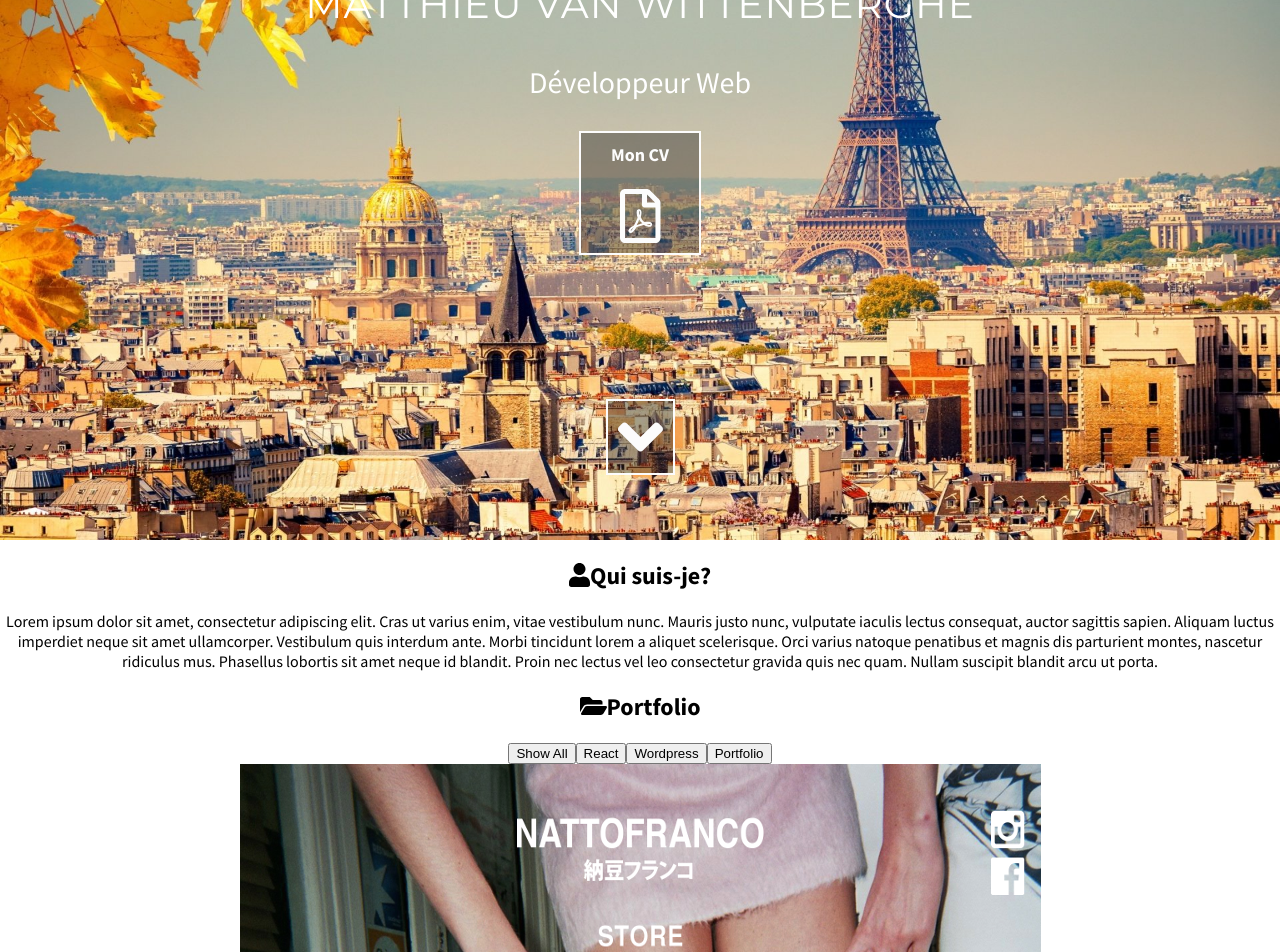
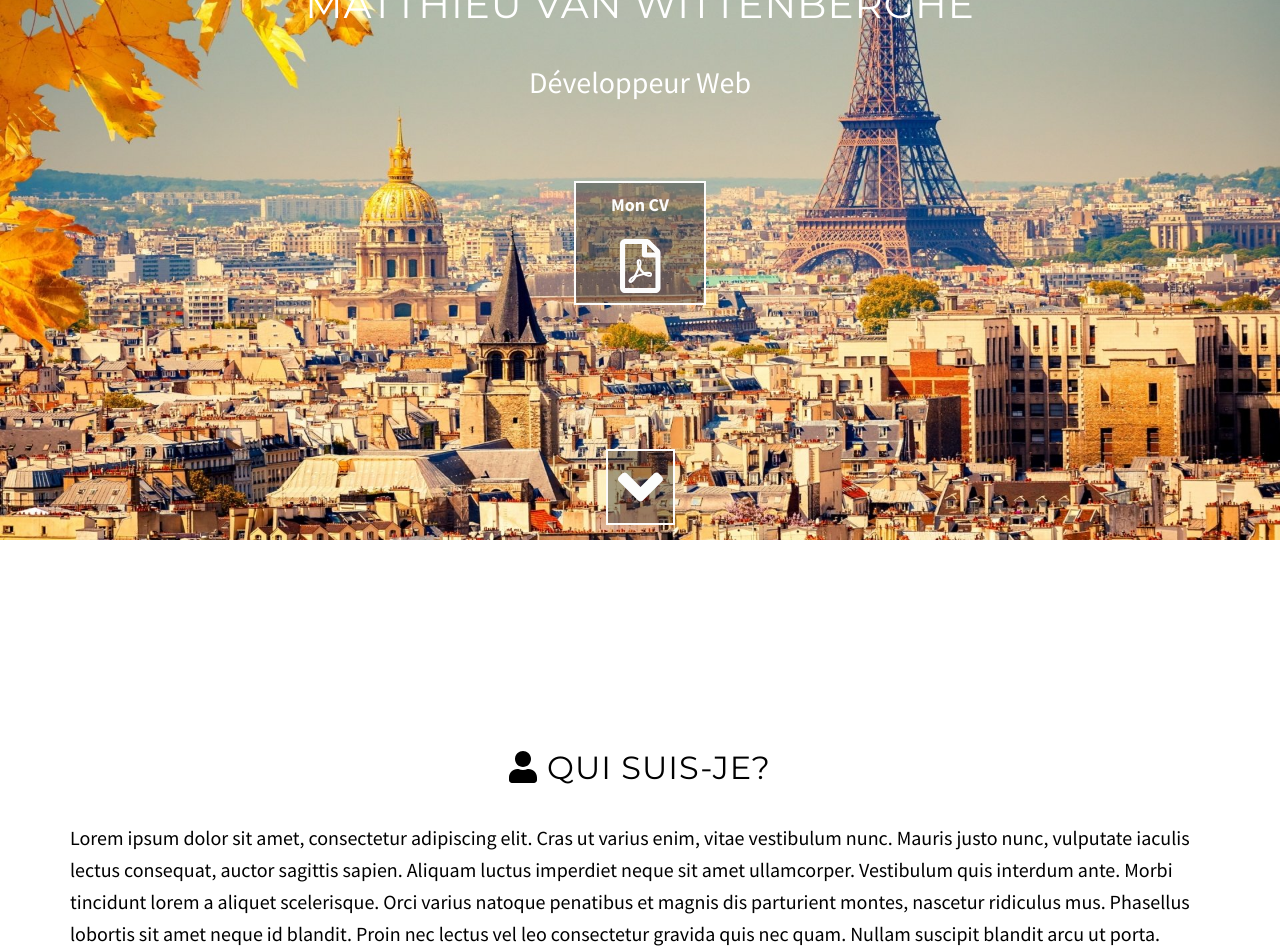
Before and after one commit to mvanwit/mvanwit-react-portfolio, a React (Create React App) app: page / in a window 1280 px wide. Shown: the part 260-1212 px from the top of the page. Built offline with nearby package versions, Linux system fonts and the light colour scheme.

Commit message:
About Section Css and refactor some css

```diff
--- a/src/About.js
+++ b/src/About.js
@@ -6,8 +6,11 @@ class About extends React.Component {
 	render() {
 		return(
 			<section id='about'>
-				<h2><FontAwesomeIcon icon={faUser} />Qui suis-je?</h2>
-				<p>Lorem ipsum dolor sit amet, consectetur adipiscing elit. Cras ut varius enim, vitae vestibulum nunc. Mauris justo nunc, vulputate iaculis lectus consequat, auctor sagittis sapien. Aliquam luctus imperdiet neque sit amet ullamcorper. Vestibulum quis interdum ante. Morbi tincidunt lorem a aliquet scelerisque. Orci varius natoque penatibus et magnis dis parturient montes, nascetur ridiculus mus. Phasellus lobortis sit amet neque id blandit. Proin nec lectus vel leo consectetur gravida quis nec quam. Nullam suscipit blandit arcu ut porta. </p>
+				<div class='container'>
+					<h2><FontAwesomeIcon icon={faUser} />Qui suis-je?</h2>
+					<p>Lorem ipsum dolor sit amet, consectetur adipiscing elit. Cras ut varius enim, vitae vestibulum nunc. Mauris justo nunc, vulputate iaculis lectus consequat, auctor sagittis sapien. Aliquam luctus imperdiet neque sit amet ullamcorper. Vestibulum quis interdum ante. Morbi tincidunt lorem a aliquet scelerisque. Orci varius natoque penatibus et magnis dis parturient montes, nascetur ridiculus mus. Phasellus lobortis sit amet neque id blandit. Proin nec lectus vel leo consectetur gravida quis nec quam. Nullam suscipit blandit arcu ut porta. </p>
+					<p>Lorem ipsum dolor sit amet, consectetur adipiscing elit. Cras ut varius enim, vitae vestibulum nunc. Mauris justo nunc, vulputate iaculis lectus consequat, auctor sagittis sapien. Aliquam luctus imperdiet neque sit amet ullamcorper. Vestibulum quis interdum ante. </p>
+				</div>
 			</section>
 		);
 	}
--- a/src/App.css
+++ b/src/App.css
@@ -25,5 +25,27 @@
   margin-left: auto;
   padding-left: 15px;
   padding-right: 15px;
+}
 
+h1, h2 {
+  margin: 3em 0 35px;
+  text-transform: uppercase;
+  font-family: 'Montserrat',"Helvetica Neue",Helvetica,Arial,sans-serif;
+  letter-spacing: 1px;
+  font-weight: 400;
+  font-size: 32px;
 }
+
+h2 svg {
+  margin-right: 10px;
+}
+
+section {
+  padding: 7em 1em;
+}
+
+section p {
+  text-align: left;
+  font-size: 20px;
+  line-height: 1.6;
+}
--- a/src/Header.css
+++ b/src/Header.css
@@ -11,11 +11,7 @@ header {
 }
 
 h1 {
-	margin: 30vh 0 35px;
-  text-transform: uppercase;
-  font-family: 'Montserrat',"Helvetica Neue",Helvetica,Arial,sans-serif;
-  letter-spacing: 1px;
-  font-weight: 400;
+	margin-top: 30vh;
   font-size: 39px;
 }
 
@@ -34,7 +30,8 @@ header a {
 }
 
 #dlcv {
-  padding: 10px 30px;
+  margin-top: 50px;
+  padding: 10px 35px;
 }
 
 #godown {
--- a/src/Header.js
+++ b/src/Header.js
@@ -9,6 +9,7 @@ class Header extends React.Component {
 	render() {
 		return(
 			<header>
+				<div class='container'>
 					<h1>Matthieu Van Wittenberghe</h1>
 					<p>Développeur Web</p>
 					<div>
@@ -24,6 +25,7 @@ class Header extends React.Component {
 							<FontAwesomeIcon icon ={faAngleDown} size='4x'/>
 						</a>
 					</div>
+				</div>
 			</header>
 		);
 	}
```
Lines whose indentation alone changed are shown as unchanged.
